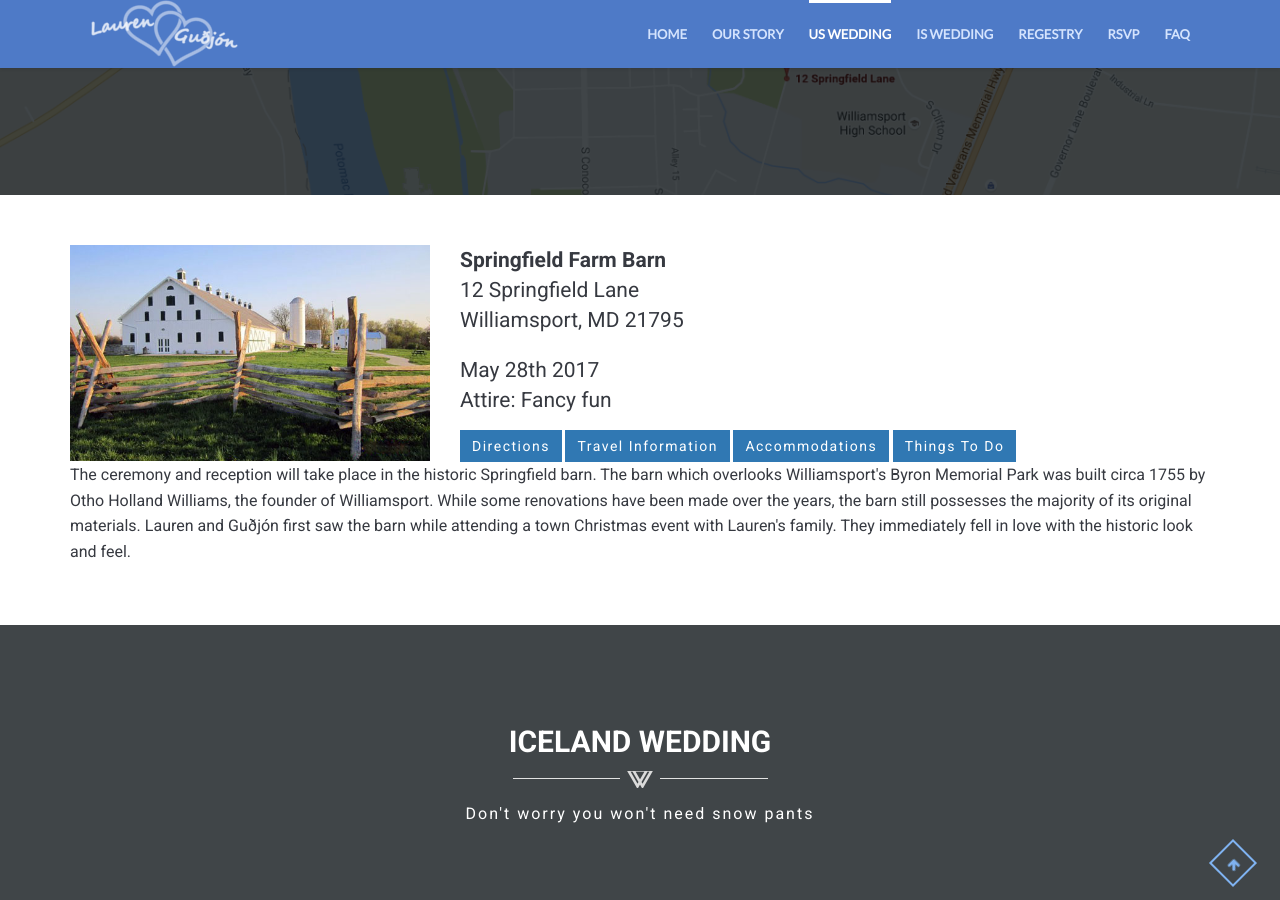
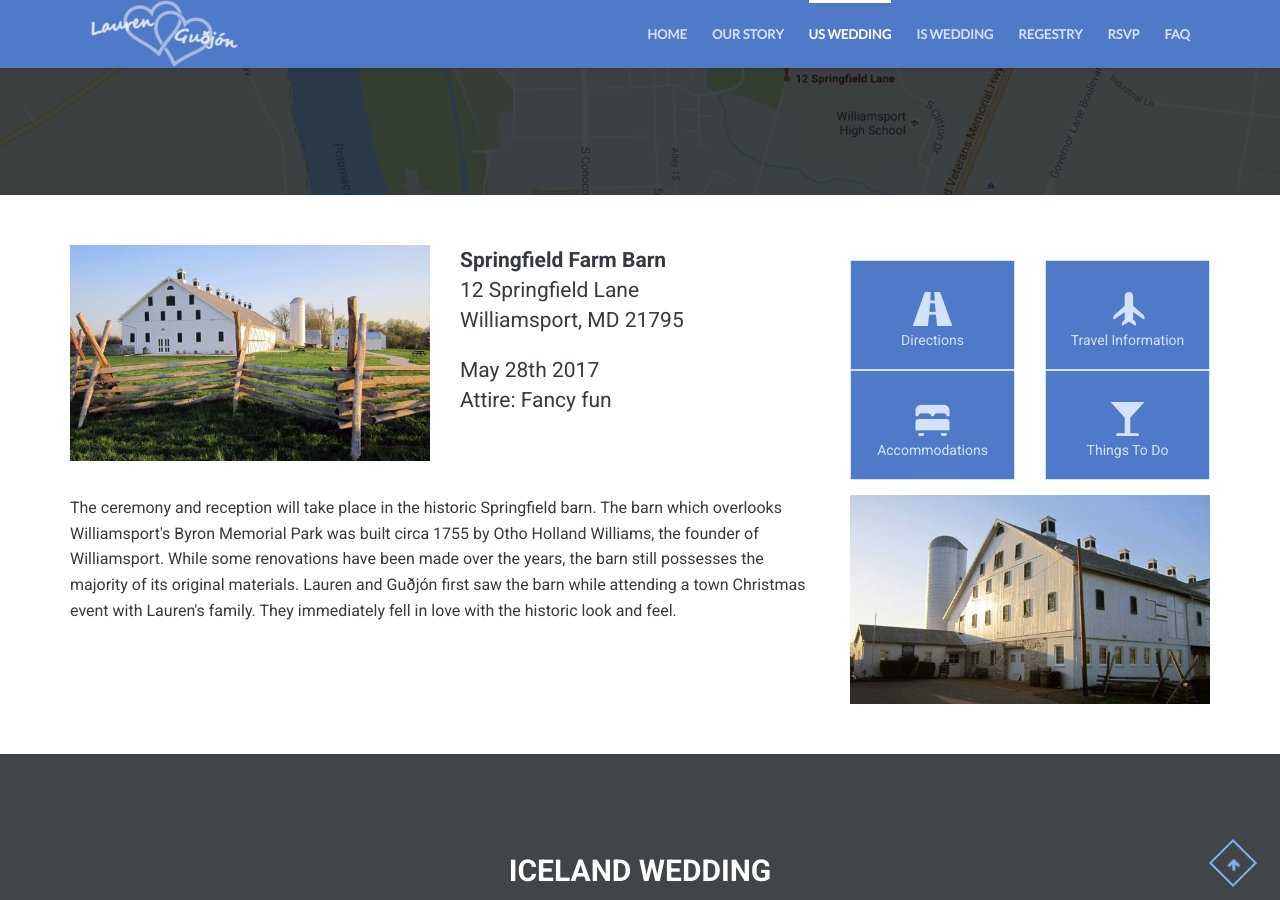
Before and after one commit to geinarm/lsgm-website, a Jekyll site: the page built from index.html, in a window 1280 px wide and 900 px high, scrolled down 2197 px. Built offline with Jekyll 4.4.1, drawn with Linux system fonts in a browser that asks for light colours; some of the changed text lies outside the part shown.

Commit message:
Improved wedding page links

```diff
--- a/_includes/is-wedding.html
+++ b/_includes/is-wedding.html
@@ -20,34 +20,52 @@
   <div class="container">
     <div class="row">
       <div class="col-lg-4 col-sm-4">
-        <img class="img-responsive" src="img/hnisfdalur.jpg"/>
+        <img class="img-responsive" src="img/img9.jpg"/>
       </div>
-      <div class="col-lg-8 col-sm-8">
+      <div class=" col-sm-6 col-md-4">
 
           <address class="address-lg">
-            <strong>Félagsheimilið í Hnífsdal</strong><br>
-            Strandgötu<br>
-            410 Hnífsdal
+            <strong>Ísafjörður</strong><br>
           </address>
 
-          <div class="date-lg">
-            24. Júní 2017
+        <div class="text-loud">
+          Details about the time and place will be announced soon.
+        </div>
+      </div>
+
+      <div class="col-sm-12 col-md-4 link-group">
+        <div class="row">
+          <div class="col-xs-6 col-sm-3 col-md-6 col-md-offset-0">
+            <a href="https://goo.gl/maps/bndUC113KEx" class="link-btn">
+              <span class="glyphicon glyphicon-road" aria-hidden="true"></span>
+              <div>Directions</div>
+            </a>
           </div>
-
-          <a href="https://goo.gl/maps/bndUC113KEx" class="btn btn-primary btn-space">Directions</a>
-          <a href="{{ site.github.url }}/is-travel" class="btn btn-primary">Travel Information</a>
+          <div class="col-xs-6 col-sm-3 col-md-6">
+            <a href="{{ site.github.url }}/is-travel" class="link-btn">
+              <span class="glyphicon glyphicon-plane" aria-hidden="true"></span>
+              <div>Travel Information</div>
+            </a>
+          </div>
+          <div class="col-xs-6 col-sm-3 col-md-6">
+            <a href="{{ site.github.url }}/is-accommodation" class="link-btn">
+              <span class="glyphicon glyphicon-bed" aria-hidden="true"></span>
+              <div>Accommodations</div>
+            </a>
+          </div>
+          <div class="col-xs-6 col-sm-3 col-md-6">
+            <a href="{{ site.github.url }}/is-todo" class="link-btn">
+              <span class="glyphicon glyphicon-glass" aria-hidden="true"></span>
+              <div>Things To Do</div>
+            </a>
+          </div>
+        </div>
       </div>
     </div> <!-- /.row -->
 
     <div class="row">
-      <div class="col-lg-8 col-sm-8">
-          <p>
-          Lorem ipsum dolor sit amet, consectetur adipiscing elit. Donec ultrices mi sed pretium aliquet. Phasellus dignissim eu est ac tincidunt. Praesent ut est et erat sollicitudin pretium vel non mi. Nam nec nulla lectus. Praesent non nunc neque. Aliquam ut libero velit. Ut convallis, turpis at cursus ultricies, purus mi aliquam nulla, in aliquam mi quam sit amet justo. Integer tempor odio lorem, non bibendum felis rhoncus sit amet.
-          </p>
-
-      </div>
-      <div class="col-lg-4 col-sm-4">
-        <img class="img-responsive" src="{{ site.github.url }}/img/isafjordur2.jpg"/>
+      <div class="col-lg-4 col-sm-4 vspace15">
+        <img class="img-responsive" src="img/isafjordur2.jpg"/>
       </div>
     </div> <!-- /.row -->
   </div>
--- a/_includes/us-wedding.html
+++ b/_includes/us-wedding.html
@@ -19,11 +19,10 @@
 <section class="page">
   <div class="container">
     <div class="row">
-      <div class="col-lg-4 col-sm-4">
+      <div class="col-md-4 col-sm-6">
         <img class="img-responsive" src="{{ site.github.url }}/img/barn.jpg"/>
       </div>
-      <div class="col-lg-8 col-sm-8">
-
+      <div class="col-md-4 col-sm-6">
         <address>
           <strong>Springfield Farm Barn</strong><br>
           12 Springfield Lane<br>
@@ -37,23 +36,48 @@
         <div class="text-loud">
           Attire: Fancy fun
         </div>
+      </div>
+      <div class="col-sm-12 col-md-4 link-group">
+        <div class="row">
+          <div class="col-xs-6 col-sm-3 col-md-6 col-md-offset-0">
+            <a href="https://goo.gl/maps/1WxSjqBB8Hs" class="link-btn">
+              <span class="glyphicon glyphicon-road" aria-hidden="true"></span>
+              <div>Directions</div>
+            </a>
+          </div>
+          <div class="col-xs-6 col-sm-3 col-md-6">
+            <a href="{{ site.github.url }}/us-travel" class="link-btn">
+              <span class="glyphicon glyphicon-plane" aria-hidden="true"></span>
+              <div>Travel Information</div>
+            </a>
+          </div>
+          <div class="col-xs-6 col-sm-3 col-md-6">
+            <a href="{{ site.github.url }}/us-accommodation" class="link-btn">
+              <span class="glyphicon glyphicon-bed" aria-hidden="true"></span>
+              <div>Accommodations</div>
+            </a>
+          </div>
+          <div class="col-xs-6 col-sm-3 col-md-6">
+            <a href="{{ site.github.url }}/us-todo" class="link-btn">
+              <span class="glyphicon glyphicon-glass" aria-hidden="true"></span>
+              <div>Things To Do</div>
+            </a>
+          </div>
+          </div>
+      </div>
 
-        <div class="vspace15"></div>
-        <a href="https://goo.gl/maps/1WxSjqBB8Hs" class="btn btn-primary">Directions</a>
-        <a href="{{ site.github.url }}/us-travel" class="btn btn-primary">Travel Information</a>
-        <a href="{{ site.github.url }}/us-accommodation" class="btn btn-primary">Accommodations</a>
-        <a href="{{ site.github.url }}/us-todo" class="btn btn-primary">Things To Do</a>
-
-      </div>
     </div> <!-- /.row -->
 
     <div class="row">
-      <div class="col-lg-12 col-sm-12">
+      <div class="col-lg-8 col-sm-8">
           <p>
             The ceremony and reception will take place in the historic Springfield barn. The barn which overlooks Williamsport's Byron Memorial Park was built circa 1755 by Otho Holland Williams, the founder of Williamsport. While some renovations have been made over the years, the barn still possesses the majority of its original materials. Lauren and Guðjón first saw the barn while attending a town Christmas event with Lauren's family. They immediately fell in love with the historic look and feel.
           </p>
 
       </div>
+        <div class="col-lg-4 col-sm-4">
+          <img class="img-responsive" src="{{ site.github.url }}/img/img10.jpg"/>
+      </div>
     </div> <!-- /.row -->
   </div>
 </section>
--- a/css/lsgm.css
+++ b/css/lsgm.css
@@ -106,3 +106,37 @@ address {
     color: white;
     font-size: 40px;
 }
+
+.page-header {
+    position: relative;
+}
+
+
+.link-group {
+    text-align: center;
+    margin: 15px 0px;
+}
+.link-btn {
+    display: block;
+    height: 110px;
+    width: 100%;
+    padding-top: 30px;
+    margin-left: auto;
+    margin-right: auto;
+    line-height: 1.4;
+    text-align: center;
+    background-color: #4E7AC7;
+    border: 1px solid #d4e3fd;
+}
+.link-btn .glyphicon {
+    font-size: 34px;
+}
+
+a.link-btn {
+    text-decoration: none;
+    font-size: 14px;
+    color: #d4e3fd;
+}
+a.link-btn:hover, a.link-btn:focus {
+    color: #fff;
+}
--- a/is-travel.html
+++ b/is-travel.html
@@ -29,7 +29,7 @@ permalink: /is-travel/
         <p>
           If you want to drive you have all the normal rental car options, I like to use <a href="http://www.rentalcars.com/en/">rentalcars.com</a> to find a car. Make sure to get the car at the right airport, international flights land in Keflavík (KEF).
           <br/>
-          Keep in mind that the roads in Iceland do not compare to the highways in the US, especially as you get further away from the capital. There should not be any snow in July, and we do have pavement all the way (thats a resent development).
+          Keep in mind that the roads in Iceland do not compare to the highways in the US, especially as you get further away from the capital. There should not be any snow in July, and we do have pavement all the way (that's a recent development).
         </p>
 
         <h3>Accommodations</h3>
```
Also changed, not shown: img/img10.jpg (added), img/img9.jpg (added).
